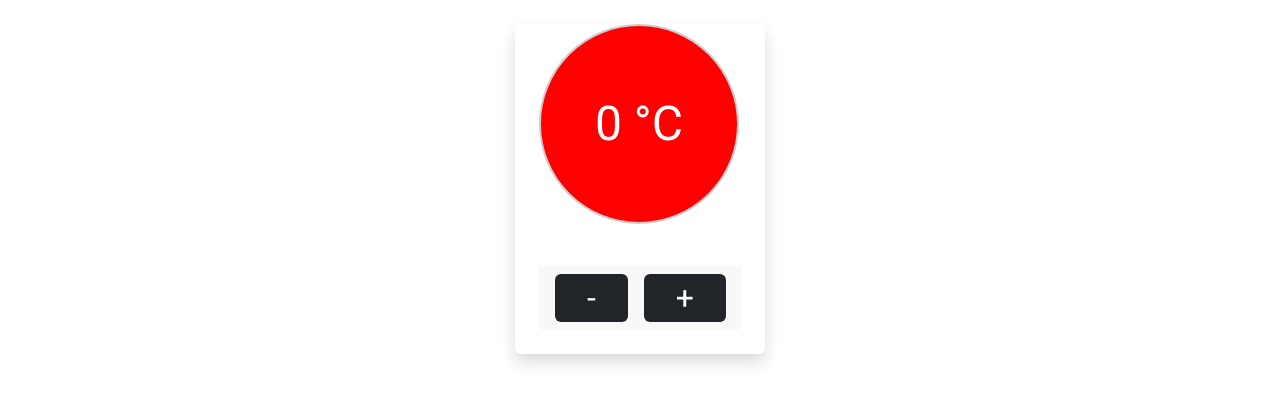
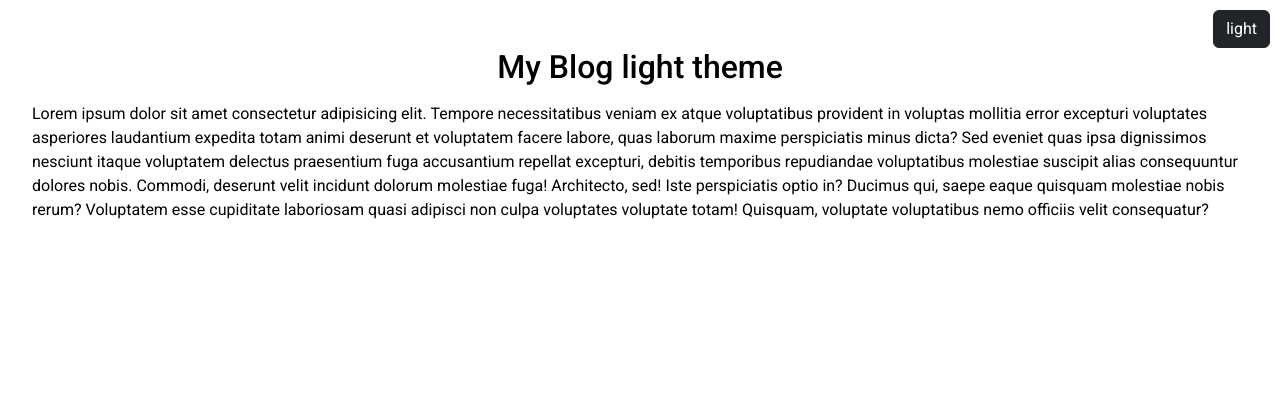
Before and after one commit to bra-nat/PushKnowledgeProjects, a React (Create React App) app: page / in a window 1280 px wide. Shown: the top 404 px of the page. Built offline with nearby package versions, Linux system fonts and the light colour scheme.

Commit message:
Built theme mode app

```diff
--- a/src/App.js
+++ b/src/App.js
@@ -1,11 +1,14 @@
 // import EsignatureApp from "./projects/e-signature-app/e-signature.component"
-import Alert from './projects/alert app/alert-app.component';
+// import Alert from './projects/alert app/alert-app.component';
 import 'bootstrap/dist/css/bootstrap.css';
 import './App.css';
-import TemperatureController from './projects/temperature-controller/temperaturecontroller.component';
+// import TemperatureController from './projects/temperature-controller/temperaturecontroller.component';
+import LightAndDarkMode from './projects/light-and-dark-mode-app/light-and-dark-mode.component';
 // import LikePhotoApp from './projects/like photo app/like-photo.component';
 // import Testimonial from './projects/testimonial app/testimonial.component';
 // import RandommizeColor from './projects/randomize-color app/randomize-color.component';
+
+import { ThemeProvider } from './context/theme-context/theme-context';
 
 function App() {
   return (
@@ -20,7 +23,10 @@ function App() {
 
       {/* <Alert /> */}
 
-      <TemperatureController />
+      {/* <TemperatureController /> */}
+    <ThemeProvider>
+      <LightAndDarkMode />
+    </ThemeProvider>
 
     </div>
   );
--- /dev/null
+++ b/src/context/theme-context/theme-context.jsx
@@ -0,0 +1,22 @@
+import { createContext, useState } from "react";
+
+export const themes = {
+    dark: "dark",
+    light: "light"
+}
+
+export const ThemeContext = createContext({})
+
+export const ThemeProvider = ({children}) => {
+    const [theme, setTheme] = useState('light');
+
+    const toggleTheme = () => {
+      setTheme(theme === 'light' ? 'dark' : 'light');
+    };
+
+    return (
+      <ThemeContext.Provider value={{ theme, toggleTheme }}>
+        {children}
+      </ThemeContext.Provider>
+    );
+}
--- /dev/null
+++ b/src/projects/components/blog/blog.component.jsx
@@ -0,0 +1,23 @@
+import "./blog.styles.scss";
+import Title from "../title/title.component"
+
+import React from 'react'
+import Button from "../button/button.component"
+
+const Blog = ({theme, handleClick}) => {
+
+  return (
+    <div className="blog-container">
+        <Title text={`My Blog ${theme} theme `}/>
+        <span className="switch">
+            <Button classes={`btn ${theme === "dark" ? "btn-light" : "btn-dark"} `} onClick={handleClick} text={theme}/>
+        </span>
+
+        <p>
+            Lorem ipsum dolor sit amet consectetur adipisicing elit. Tempore necessitatibus veniam ex atque voluptatibus provident in voluptas mollitia error excepturi voluptates asperiores laudantium expedita totam animi deserunt et voluptatem facere labore, quas laborum maxime perspiciatis minus dicta? Sed eveniet quas ipsa dignissimos nesciunt itaque voluptatem delectus praesentium fuga accusantium repellat excepturi, debitis temporibus repudiandae voluptatibus molestiae suscipit alias consequuntur dolores nobis. Commodi, deserunt velit incidunt dolorum molestiae fuga! Architecto, sed! Iste perspiciatis optio in? Ducimus qui, saepe eaque quisquam molestiae nobis rerum? Voluptatem esse cupiditate laboriosam quasi adipisci non culpa voluptates voluptate totam! Quisquam, voluptate voluptatibus nemo officiis velit consequatur?
+        </p>
+    </div>
+  )
+}
+
+export default Blog;
--- /dev/null
+++ b/src/projects/components/blog/blog.styles.scss
@@ -0,0 +1,10 @@
+.blog-container {
+    padding: 2rem;
+    text-align: left;
+
+    .switch {
+        position: absolute;
+        top: 10px;
+        right: 10px;
+    }
+}
--- /dev/null
+++ b/src/projects/light-and-dark-mode-app/light-and-dark-mode.component.jsx
@@ -0,0 +1,32 @@
+import Blog from "../components/blog/blog.component";
+
+import { ThemeContext } from "../../context/theme-context/theme-context";
+import { useContext } from "react";
+const LightAndDarkMode = () => {
+
+    const { theme, toggleTheme } = useContext(ThemeContext);
+
+    const getPageStyles = () => {
+        if (theme === 'dark') {
+          return {
+            backgroundColor: 'black',
+            color: 'white',
+            height: "100vh"
+          };
+        } else {
+          return {
+            backgroundColor: 'white',
+            color: 'black',
+            height: "100vh"
+          };
+        }
+      };
+
+  return (
+    <div style={getPageStyles() }>
+        <Blog theme={theme} handleClick= {toggleTheme}/>
+    </div>
+  )
+}
+
+export default LightAndDarkMode;
```
Also changed, not shown: src/projects/light-and-dark-mode-app/light-and-dark-mode.styles.scss (added).
